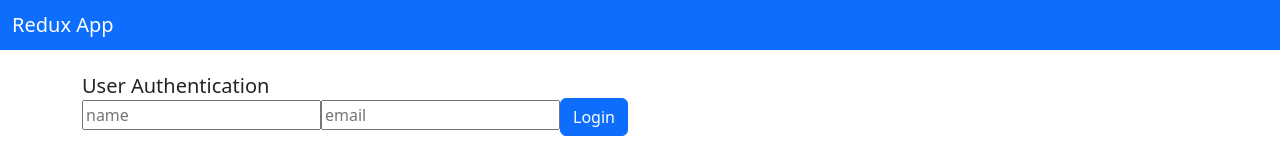
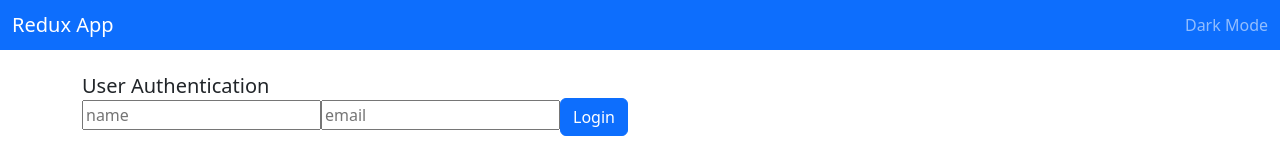
Before and after one commit to surya489/react-redux, a React (Create React App) app: page / in a window 1280 px wide. Shown: the top 160 px of the page. Built offline with nearby package versions, Linux system fonts and the light colour scheme.

Commit message:
feat : theme toggle updated

```diff
--- a/src/App.js
+++ b/src/App.js
@@ -5,11 +5,12 @@ import Todo from "./components/Todo";
 import Cart from "./components/Cart";
 import CSSConcepts from "./components/CSSConcepts";
 import User from "./components/User";
-import { logout } from "./redux/action";
+import { logout, toggleTheme } from "./redux/action";
 
 function App() {
 
   const user = useSelector(state => state.user);
+  const color = useSelector(state => state.color);
   const dispatch = useDispatch();
 
   const [isLoggedIn, setIsLoggedIn] = useState(false);
@@ -21,6 +22,15 @@ function App() {
     }
   }, [user]);
 
+  useEffect(() => {
+    console.log("color state updated:", color);
+  }, [color]);
+
+  const handleThemeToggle = () => {
+    const newColor = color === "light" ? "dark" : "light";
+    dispatch(toggleTheme(newColor));
+  };
+
   const handleLogout = () => {
     dispatch(logout());
     setIsLoggedIn(false);
@@ -31,9 +41,14 @@ function App() {
       <nav className="navbar navbar-dark bg-primary mb-4">
         <div className="container-fluid">
           <span className="navbar-brand mb-0 h1">Redux App</span>
-          {isLoggedIn && (
-            <span className="navbar-text cursor-pointer" onClick={handleLogout}>Logout</span>
-          )}
+          <div>
+            {isLoggedIn && (
+              <span className="navbar-text cursor-pointer" onClick={handleLogout}>Logout</span>
+            )}
+            <span className="navbar-text cursor-pointer" onClick={handleThemeToggle}>
+              {color === "light" ? "Dark Mode" : "Light Mode"}
+            </span>
+          </div>
         </div>
       </nav>
       {isLoggedIn ? (
--- a/src/redux/action.js
+++ b/src/redux/action.js
@@ -13,7 +13,8 @@ import {
     FETCH_PRODUCTS_SUCCESS,
     FETCH_PRODUCTS_FAILURE,
     LOGIN,
-    LOGOUT
+    LOGOUT,
+    TOGGLE_THEME
 } from "./actionTypes";
 
 export const increment = () => ({
@@ -98,3 +99,8 @@ export const login = (user) => ({
 export const logout = () => ({
     type: LOGOUT
 });
+
+export const toggleTheme = (color) => ({
+    type: TOGGLE_THEME,
+    payload: { color }
+});
--- a/src/redux/actionTypes.js
+++ b/src/redux/actionTypes.js
@@ -28,3 +28,7 @@ export const FETCH_PRODUCTS_FAILURE = "FETCH_PRODUCTS_FAILURE";
 // export const LOGIN_FAILURE = "LOGIN_FAILURE";
 export const LOGIN = "LOGIN";
 export const LOGOUT = "LOGOUT";
+
+// Theme Switcher
+
+export const TOGGLE_THEME = "TOGGLE_THEME";
--- a/src/redux/reducer.js
+++ b/src/redux/reducer.js
@@ -13,7 +13,8 @@ import {
     FETCH_PRODUCTS_SUCCESS,
     FETCH_PRODUCTS_FAILURE,
     LOGIN,
-    LOGOUT
+    LOGOUT,
+    TOGGLE_THEME
 } from "./actionTypes";
 
 const initialState = {
@@ -23,7 +24,8 @@ const initialState = {
     products: [],
     loading: false,
     error: null,
-    user: []
+    user: [],
+    color: "light"
 };
 
 const counterReducer = (state = initialState, action) => {
@@ -120,6 +122,11 @@ const counterReducer = (state = initialState, action) => {
                 ...state,
                 user: []
             };
+        case TOGGLE_THEME:
+            return {
+                ...state,
+                color: action.payload.color
+            }
         default:
             return state;
     }
```
